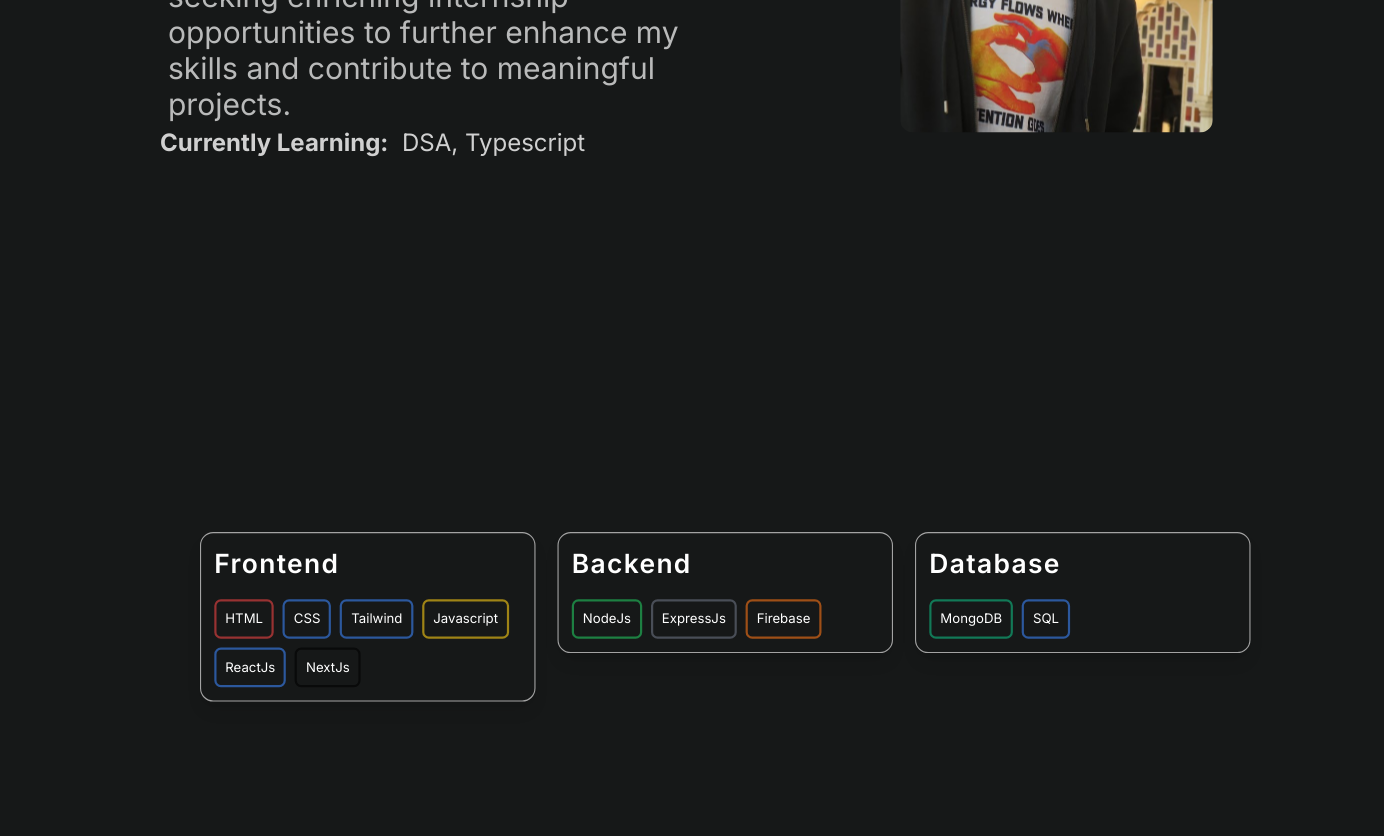
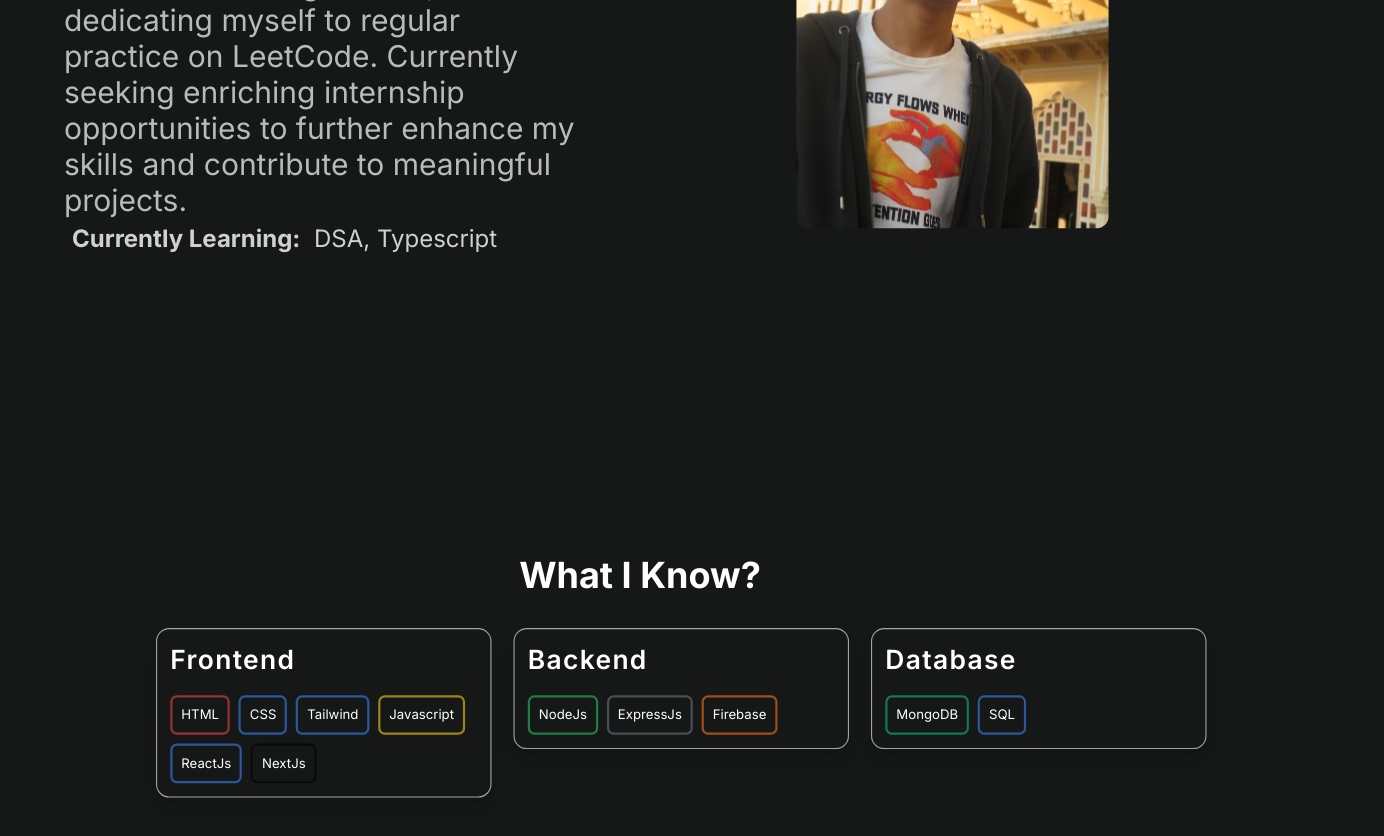
Before and after one commit to KetanKumavat/Portfolio-2, a Next.js app: page / in a window 1280 px wide. Shown: the part 1580-2416 px from the top of the page, 1384 px wide, since content can reach past the window. Before the commit the page ends 2352 px from the top, so only its background shows below. Built offline with nearby package versions, Linux system fonts and the light colour scheme.

Commit message:
making responsive

```diff
--- a/src/app/components/About.jsx
+++ b/src/app/components/About.jsx
@@ -41,37 +41,43 @@ return (
         </motion.span>
       </h1>
     </motion.div>
-    <div className="md:flex-col gap-0 md:ml-[1vh] md:items-center w-full p-0 m-auto ">
-      <div className="md:ml-24 hidden md:flex md:-mt-24 w-full">
-        <TextGenerateEffect
+    <div className="md:flex-col gap-0 md:items-center w-full p-0 m-auto ">
+      <div className=" hidden md:flex w-full">
+        <div className="flex">
+          <TextGenerateEffect
           words={words}
           className="text-white/35 px-16 w-full md:w-1/2 flex justify-center items-center text-center md:text-left"
         />
-        <Image src={Ketan} alt="Ketan" className="scale-50 rounded-[25px] flex md:scale-50" />
+        <Image
+          src={Ketan}
+          alt="Ketan"
+          className="scale-50 rounded-[25px] flex md:scale-50"
+        />
+        </div>
+
       </div>
-    <div className="hidden md:flex md:ml-36 -mt-60">
-        <h1 className="text-xl md:text-2xl text-left text-white/80 font-normal">
-          <span className="font-bold px-2">Currently Learning: </span> DSA,
-          Typescript
-        </h1>
-      </div>
+      <h1 className="text-2xl hidden md:text-left md:block md:text-2xl ml-16 -mt-60 text-white/80 font-normal">
+      <span className="font-bold px-2 ">Currently Learning: </span> DSA, Typescript
+    </h1>
     </div>
+
     {/* mobile view */}
-    <div className="md:hidden flex-col w-full -mt-16">
-      <Image src={Ketan} alt="Ketan" className="scale-50 rounded-[25px] filter flex md:scale-50" />
+    <div className="md:hidden flex-col w-4/5 h-fit">
+      <Image
+        src={Ketan}
+        alt="Ketan"
+        className="scale-50 rounded-[25px] filter flex md:scale-50"
+      />
       <TextGenerateEffect
         words={words}
         className="text-white/35 w-full flex justify-center items-center text-center md:text-right"
       />
-      <h1 className="text-2xl md:text-3xl text-left ml-2 text-white/80 font-normal mt-16">
-        <span className="font-bold px-2">Currently Learning: </span> DSA,
-        Typescript
-      </h1>
+      <h1 className="text-xl md:text-2xl text-center mt-12 md:mt-0 text-white/80 font-normal">
+      <span className="font-bold px-2 text-center">Currently Learning: </span> DSA, Typescript
+    </h1>
     </div>
-
     {/* skills */}
-
-    <TechStack/>
+    <TechStack />
   </motion.div>
 );
 }
--- a/src/app/components/Card/TechCard.tsx
+++ b/src/app/components/Card/TechCard.tsx
@@ -1,6 +1,7 @@
-import { FC } from "react";
+import { FC,useEffect } from "react";
 import { cn } from "../../../utils/cn";
-import { motion } from "framer-motion";
+import { motion,useAnimation } from "framer-motion";
+import { useInView } from "react-intersection-observer";
 
 interface TechCardProps {
   title: string;
@@ -9,12 +10,23 @@ interface TechCardProps {
 }
 
 const TechCard: FC<TechCardProps> = ({ title, classaName, tech }) => {
+
+  const controls = useAnimation();
+  const { ref, inView } = useInView();
+
+  useEffect(() => {
+    if (inView) {
+      controls.start({ opacity: 1, scale: 0 });
+    }
+  }, [controls, inView]);
+
   return (
     <motion.div
+    ref={ref}
       initial={{ opacity: 0, scale: 0.9 }}
       animate={{ opacity: 1, scale: 1 }}
       transition={{ duration: 0.3 }}
-      className="w-full md:ml-[15rem] md:scale-100 scale-x-75">
+      className="w-full md:ml-[25vh] md:scale-100">
       <div className="flex-1 w-full flex flex-col gap-4 p-3 rounded-xl shadow-lg hover:shadow-xl cursor-pointer transform transition-all  border border-neutral-400 md:mb-16  justify-center">
         <div className="text-white font-semibold text-2xl tracking-wider">
           {title}
--- a/src/app/components/TechStack.tsx
+++ b/src/app/components/TechStack.tsx
@@ -1,26 +1,25 @@
-import { FC,useEffect,useState,useRef } from "react";
+import { FC,useEffect } from "react";
 import TechCard from "./Card/TechCard";
-import { motion, useAnimation } from "framer-motion";
+import { motion } from "framer-motion";
+import { useAnimation } from "framer-motion";
+import { useInView } from "react-intersection-observer";
+
 interface TechStackProps {}
 
 const TechStack: FC<TechStackProps> = ({}) => {
-    const controls = useAnimation();
-    const textRef = useRef(null);
+  const controls = useAnimation();
+  const { ref, inView } = useInView();
 
-    useEffect(() => {
-      const handleScroll = () => {
-        if (window.scrollY > 200) {
-          controls.start({ opacity: 1 });
-        } else {
-          controls.start({ opacity: 0 });
-        }
-      };
+  useEffect(() => {
+    if (inView) {
+      controls.start({ opacity: 1 });
+    }
+  }, [controls, inView]);
 
-      window.addEventListener("scroll", handleScroll);
-      return () => window.removeEventListener("scroll", handleScroll);
-    }, [controls]);
   return (
-    <div className="col-span-2 md:col-span-2 mt-96 h-auto lg:col-span-3 w-full">
+    <div
+      ref={ref}
+      className="col-span-2 md:col-span-2 mt-96 h-auto lg:col-span-3 w-full">
       <div className="w-full h-fit flex font-bold">
         <h1 className="text-white text-5xl flex justify-center w-full items-center mb-8 -mt-24 z-50">
           <motion.span
@@ -32,7 +31,11 @@ const TechStack: FC<TechStackProps> = ({}) => {
           </motion.span>
         </h1>
       </div>
-      <div className="grid grid-cols-1 md:grid-cols-2 lg:grid-cols-4 gap-5 text-white text-2xl scale-90 md:scale-110">
+      <motion.div
+        initial={{ opacity: 0 }}
+        animate={controls}
+        transition={{ duration: 0.5 }}
+        className="grid grid-cols-1 md:grid-cols-2 lg:grid-cols-4 gap-5 text-white text-2xl scale-90 md:scale-110">
         <TechCard
           title="Frontend"
           classaName="bg-neutral-700 text-white "
@@ -48,7 +51,7 @@ const TechStack: FC<TechStackProps> = ({}) => {
           classaName="bg-[#e0558a]"
           tech={["MongoDB", "SQL"]}
         />
-      </div>
+      </motion.div>
     </div>
   );
 };
```
